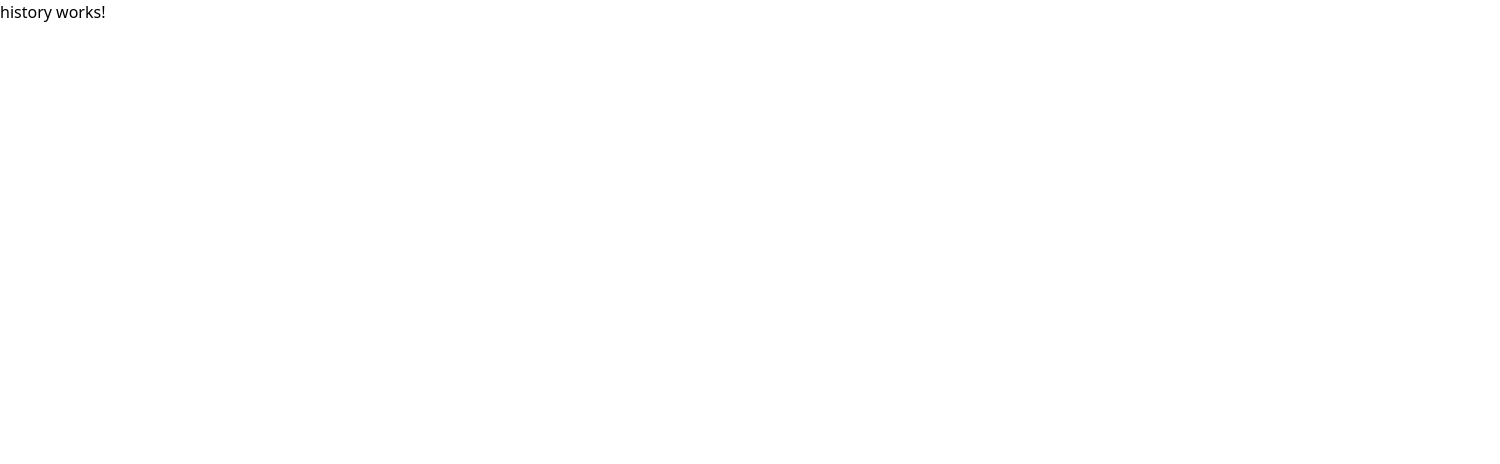
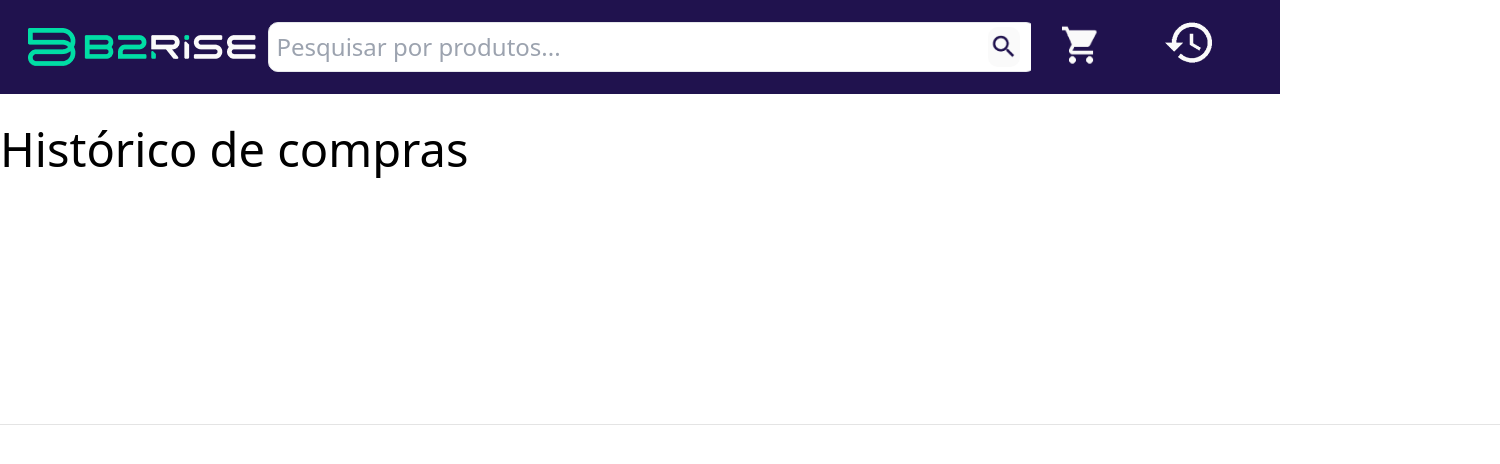
Before and after one commit to DouglasSantos94/b2rise-frontend-challenge, an Angular app: page /history in a window 1280 px wide. Shown: the top 464 px of the page, 1500 px wide, since content can reach past the window. Built offline with nearby package versions, Linux system fonts and the light colour scheme.

Commit message:
feat(history): add basic structure

```diff
--- a/src/app/history/history.component.html
+++ b/src/app/history/history.component.html
@@ -1 +1,9 @@
-<p>history works!</p>
+<app-top-bar></app-top-bar>
+<section class="w-full m-auto pt-5">
+  <h2 class="w-[1500px] m-auto text-[47px] text-left">Histórico de compras</h2>
+  <ul class="w-[1500px] m-auto flex flex-col">
+    <li
+      class="w-full h-60 px-5 flex justify-between items-center border-b-1 border-gray"
+    ></li>
+  </ul>
+</section>
--- a/src/app/history/history.component.ts
+++ b/src/app/history/history.component.ts
@@ -1,11 +1,12 @@
 import { Component } from '@angular/core';
 import { CommonModule } from '@angular/common';
 import { StorageService } from '../services/storage.service';
+import { TopBarComponent } from '../top-bar/top-bar.component';
 
 @Component({
   selector: 'app-history',
   standalone: true,
-  imports: [CommonModule],
+  imports: [CommonModule, TopBarComponent],
   templateUrl: './history.component.html',
   styleUrls: ['./history.component.css'],
 })
```
